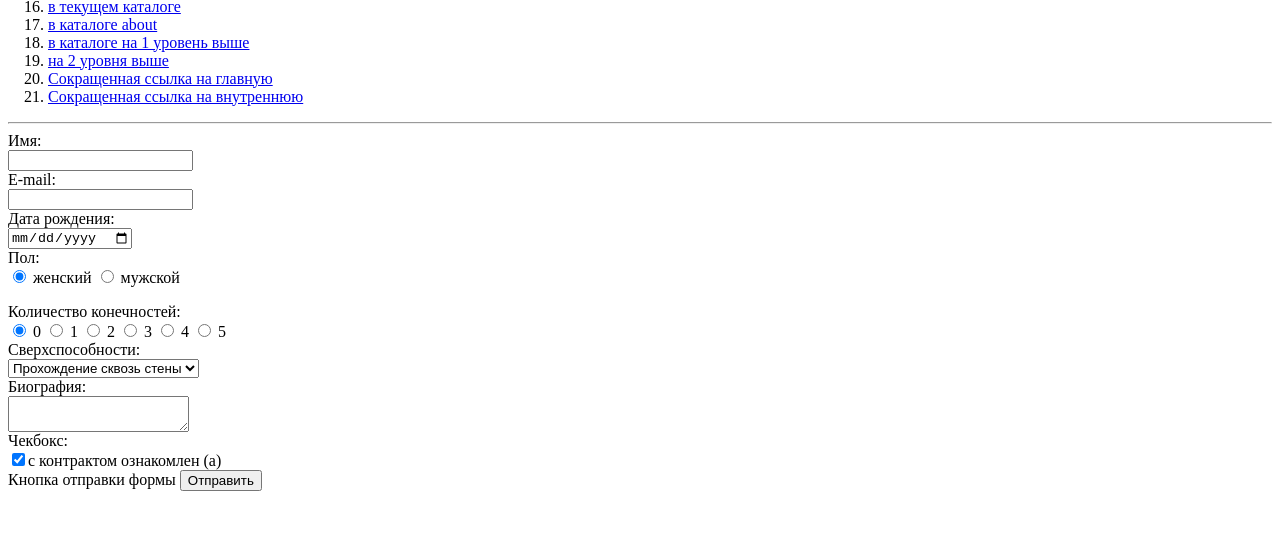
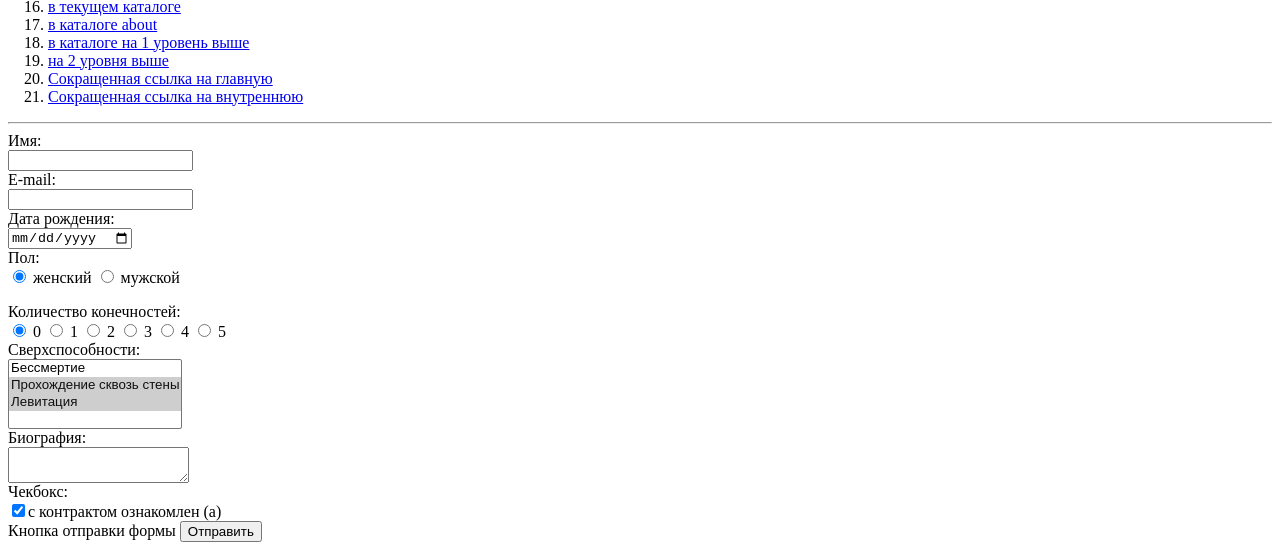
Before and after one commit to DiKachura/DiKachura.github.io, a plain HTML site: page index.html in a window 1280 px wide. Shown: the part 730-1280 px from the top of the page. Before the commit the page ends 1229 px from the top, so only its background shows below. Drawn offline with Linux system fonts and the light colour scheme.

Commit message:
Update index.html

```diff
--- a/index.html
+++ b/index.html
@@ -90,10 +90,10 @@
 
                     <label>
                       Сверхспособности:<br />
-                      <select name="field-name-3">
+                      <select name="field-name-4[]" multiple="multiple">
                         <option value="Значение1">Бессмертие</option>
                         <option value="Значение2" selected="selected">Прохождение сквозь стены</option>
-                        <option value="Значение3">Левитация</option>
+                        <option value="Значение3" selected="selected">Левитация</option>
                       </select>
                     </label><br />
 
```
